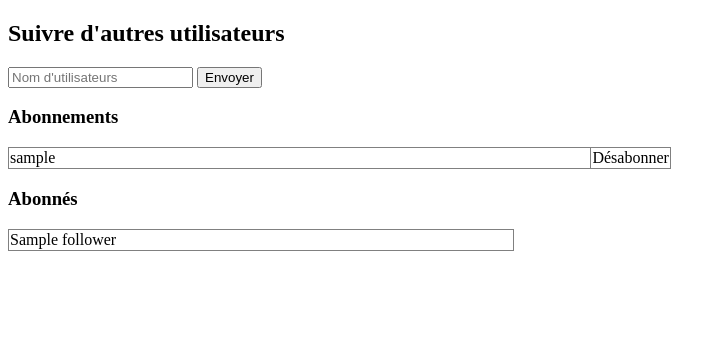
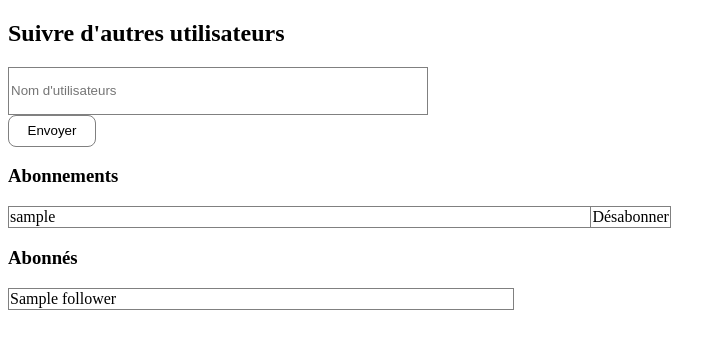
Before and after one commit to lisa367/OPC-Brouillon-P9, a Django app: template src/lit_reviews/templates/lit_reviews/user_follows.html in a window 1280 px wide. Shown: the part 76-425 px from the top of the page, without its empty margins (0-726 px from the left). Run offline with Django 3.2, Linux system fonts and the light colour scheme; the template is opened without the code that fills it: most values are stand-ins (such as "Sample title", 1, 10 or a date in 2020).

Commit message:
lit-reviews templates - subscriptions page styling

```diff
--- a/src/lit_reviews/templates/lit_reviews/user_follows.html
+++ b/src/lit_reviews/templates/lit_reviews/user_follows.html
@@ -3,11 +3,11 @@
 {% block content %}
 
 <h2>Suivre d'autres utilisateurs</h2>
-<form action="" method="POST">
+<form action="" method="POST" class="new-subs-form">
 	{% csrf_token %}
 	<!--{{ form.as_p }}-->
-	<input type="text" name="new-subscription" placeholder="Nom d'utilisateurs">
-	<input type="submit" value="Envoyer">
+	<input id="new-subscription" type="text" name="new-subscription" placeholder="Nom d'utilisateurs">
+	<input id="send-button" type="submit" value="Envoyer">
 </form>
 
 {% if messages %}
--- a/src/static/css/style.css
+++ b/src/static/css/style.css
@@ -90,3 +90,23 @@ table {
     width: 12%;
     text-align: center;
 }
+
+.new-subs-form {
+    /*border: 1px solid red;*/
+    width: 40%;
+}
+
+.new-subs-form #new-subscription {
+    border: 1px solid grey;
+    width: 83%;
+    height: 3rem;
+    margin-right: 1.5rem;
+}
+
+.new-subs-form #send-button {
+    border: 0.5px solid grey;
+    width: 5.5rem;
+    height: 2rem;
+    border-radius: 8px;
+    background-color: white;
+}
```
